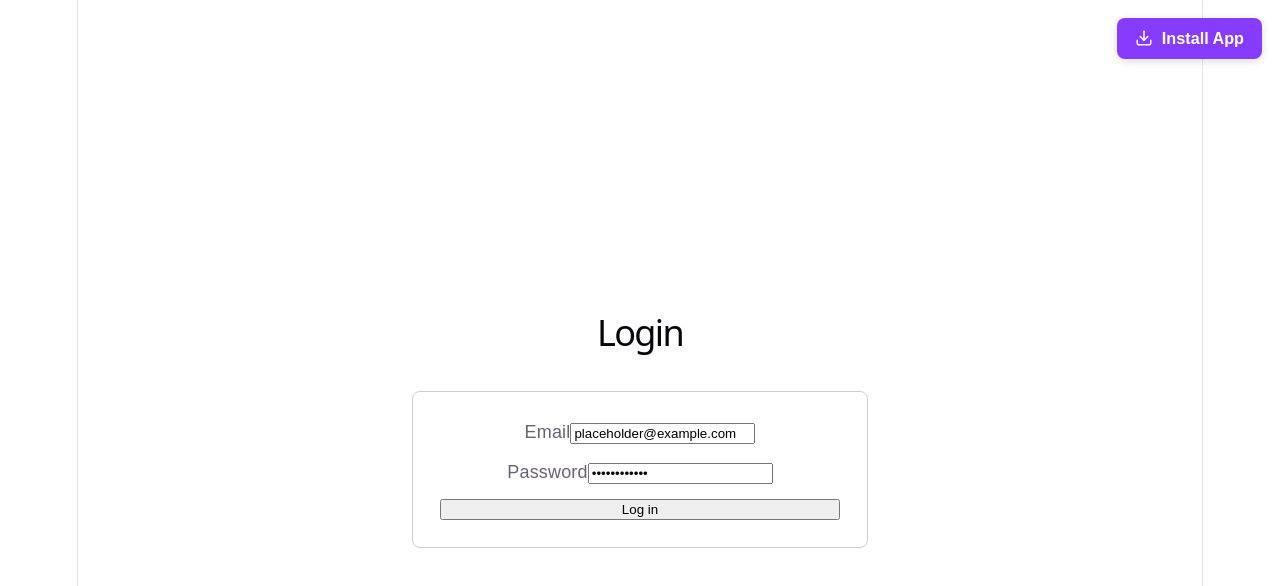
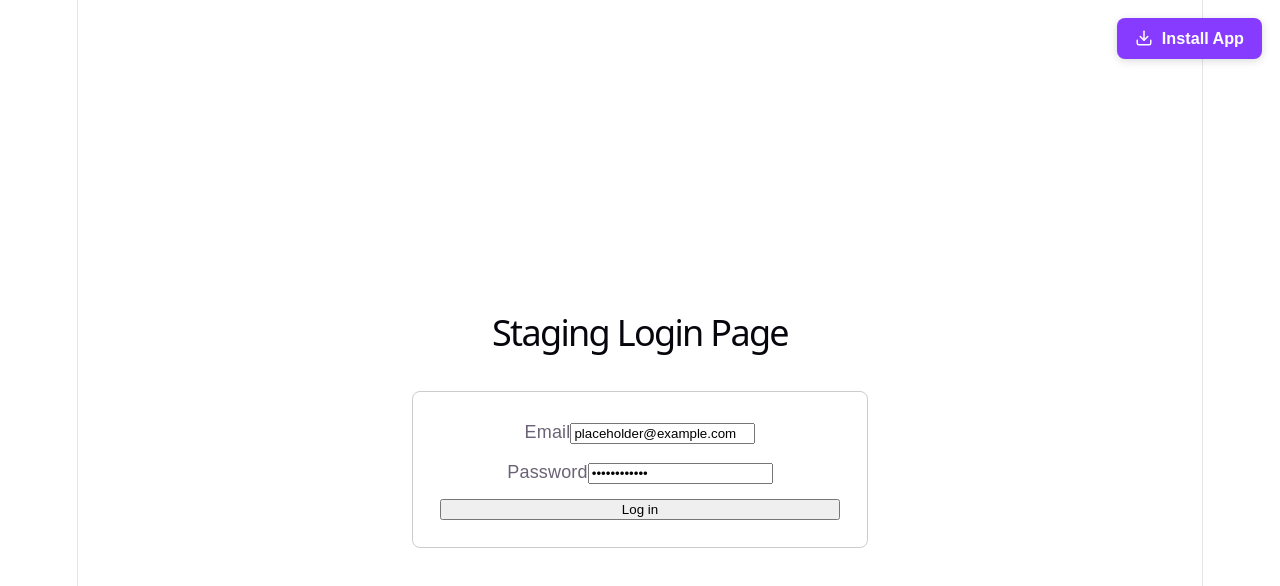
Before and after one commit to Artem-Shevchenko-NEXT/Personal-case-c-operational-restrictions, a React (Vite) app in the folder frontend/: page / in a window 1280 px wide. Shown: the top 586 px of the page. Built offline with nearby package versions, Linux system fonts and the light colour scheme.

Commit message:
added branch idetifiers to staging app

```diff
--- a/frontend/src/App.tsx
+++ b/frontend/src/App.tsx
@@ -34,6 +34,7 @@ function App() {
   return (
     <div className="container">
       <h1>Hello World!</h1>
+      <p>Staging Version</p>
       <p>Frontend: React + Vite</p>
 
       <div className="backend-card">
--- a/frontend/src/pages/LoginPage.tsx
+++ b/frontend/src/pages/LoginPage.tsx
@@ -29,7 +29,7 @@ export function LoginPage() {
 
   return (
     <div className="container">
-      <h1>Login</h1>
+      <h1>Staging Login Page</h1>
 
       <form onSubmit={handleSubmit} className="backend-card">
         <div
```
